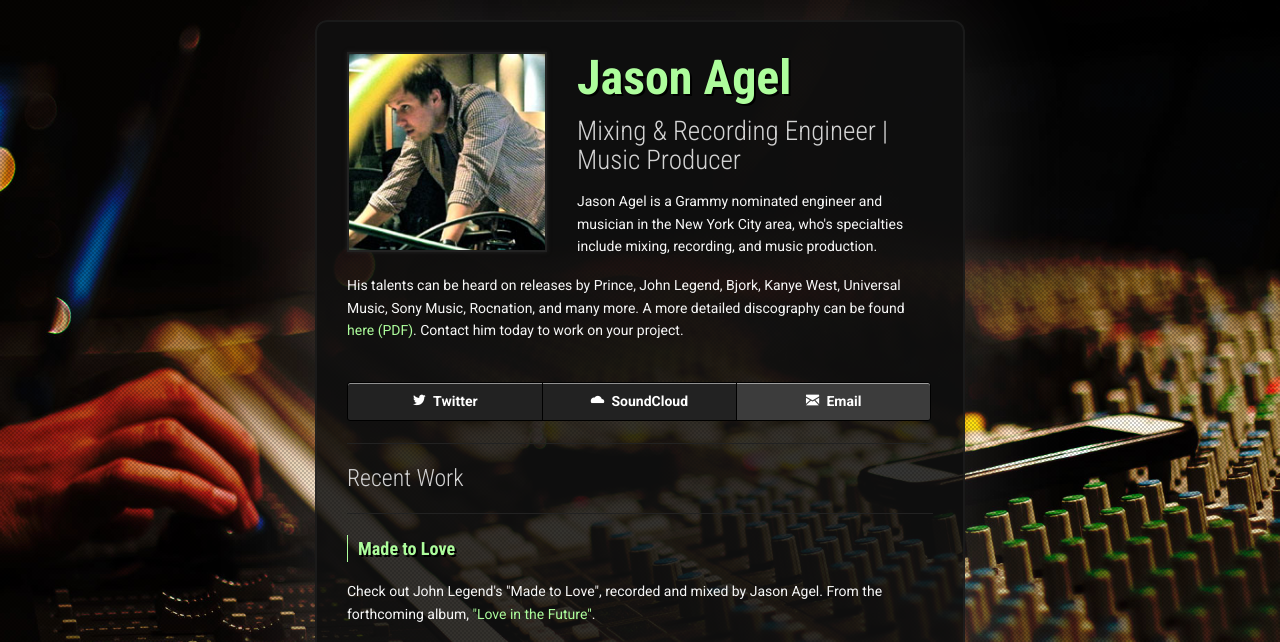
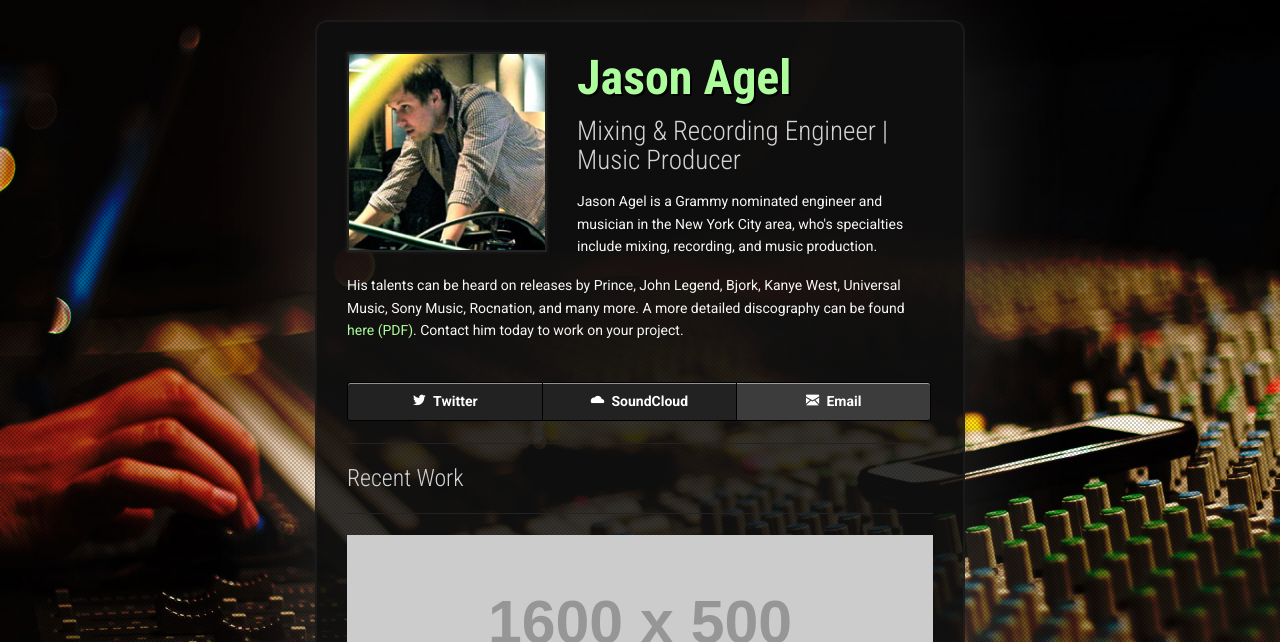
Before and after one commit to thetrickster/jagel-dev, a Jekyll site: the page built from index.html, in a window 1280 px wide. Shown: the top 642 px of the page. Built offline with Jekyll 4.4.1, drawn with Linux system fonts in a browser that asks for light colours; Markdown is read by kramdown in place of the engine named in the settings; grey boxes are pictures that could not be loaded.

Commit message:
adding more work views

```diff
--- a/Gemfile
+++ b/Gemfile
@@ -2,4 +2,6 @@
 
 gem "zurb-foundation", "~> 3.2.5"
 gem "jekyll"
+gem "redcarpet"
+gem "mini_magick"
 gem "rdiscount"
--- a/_config.yml
+++ b/_config.yml
@@ -1,5 +1,9 @@
 name: "Jason Agel"
 cacheVersion: "0017"
+
+author:
+  - name: "Jason Agel"
+  - email: "info@jasonagel.com"
 
 baseurl: "http://jasonagel.chrismatthias.com"
 permalink: pretty
@@ -23,6 +27,54 @@
 analytics:
   - google:
     id: "UA-XXXXXXX-1"
+
+picture:
+  source: media/_fullsize
+  output: generated
+  markup: picturefill
+  presets:
+    # Full width pictures
+    default:
+      ppi: [1, 1.5]
+      attr:
+        class: blog-full
+        itemprop: image
+      source_lrg:
+        media: "(min-width: 40em)"
+        width: 700
+      source_med:
+        media: "(min-width: 30em)"
+        width: 450
+      source_default:
+        width: 350
+        height: 200
+    # Half width pictures
+    half:
+      ppi: [1, 1.5]
+      attr:
+        data-location: "{{location}}"
+        data-active: nil
+      source_lrg:
+        media: "(min-width: 40em)"
+        width: 400
+      source_med:
+        media: "(min-width: 30em)"
+        width: 250
+      source_default:
+        width: 350
+    # Self-set resolution sources. Useful if you don't want a 1:1 image size to dppx ratio.
+    gallery:
+      source_wide_hi:
+        media: "(min-width: 40em) and (min-resolution: 1.5dppx)"
+        width: 900
+        height: 600
+      source_wide:
+        media: "(min-width: 40em)"
+        width: 600
+        height: 400
+      source_default:
+        width: 250
+        height: 250
 
 prose:
   rooturl: '_posts'
--- /dev/null
+++ b/_includes/content/work-items.html
@@ -0,0 +1,24 @@
+{% for item in site.categories.work limit:1000 %}
+<article class='item'>
+{% capture date %}{{ item.date | date: '%B %Y' }}{% endcapture %}
+
+	{% capture ndate %}{{ item.next.date | date: '%B %Y' }}{% endcapture %}
+	{% if item.splash %}
+	  {% if item.splash contains 'http' %}
+	    {% capture url %}{{item.splash}}{% endcapture %}
+	  {% else %}
+	    {% capture url %}{{item.baseurl}}{{item.splash}}{% endcapture %}
+	  {% endif %}
+	  <header class="splash">
+		<a href='{{item.url}}'>
+			<h3 class="heading">{{item.title}}</h3>
+		    <img src='{{url}}' alt='' />
+		</a>
+	  </header>
+	{% else %}
+		<h3 class="heading"><a href='{{item.url}}'>{{item.title}}</a></h3>
+
+	{% endif %}
+
+</article>
+{% endfor %}
--- a/index.html
+++ b/index.html
@@ -19,11 +20,4 @@
 <hr/>
 <h2 class="subheading">Recent Work</h2>
 <hr/>
-<article class="work item">
-	<h3 class="heading">Made to Love</h3>
-	<p>
-		Check out John Legend's "Made to Love", recorded and mixed by Jason Agel.  From the forthcoming album,
-		<a href="//www.johnlegend.com" target="_blank">"Love in the Future"</a>.
-	</p>
-	<iframe width="560" height="315" src="//www.youtube-nocookie.com/embed/nRpjsFcb2uo?rel=0" frameborder="0" allowfullscreen></iframe>
-</article>
+{% include content/work-items.html %}
--- a/javascripts/app.js
+++ b/javascripts/app.js
@@ -1,4 +1,5 @@
 ---
 ---
 ;{% include js/libs/foundation.min.ours.js %}
+{% include js/libs/picturefill.js %}
 {% include js/app.js %}
--- a/stylesheets/styles.css
+++ b/stylesheets/styles.css
@@ -1458,6 +1458,10 @@
 .item .heading { font-size: 130%; margin-bottom: 1em; line-height: 1.5; border-left: 1px solid #adfd9c; padding-left: 10px; }
 @media screen and (max-width: 767px) { .item .heading { font-size: initial; } }
 
+.splash { position: relative; margin-bottom: 1.5em; }
+.item .splash .heading { position: absolute; margin: 0; padding: 0; left: 0; right: 0; bottom: 0; padding: 1em; background: rgba(0, 0, 0, 0.5); }
+.item .splash a { display: block; }
+
 .button { background: #222222; border-color: black; }
 .button:hover { background: #3c3c3c; }
 .button.email { background: #3c3c3c; border-color: black; }
--- a/work.html
+++ b/work.html
@@ -1,6 +1,8 @@
 ---
 layout: default
 section: work
+title: Work
 permalink: /work/
+published: true
 ---
 {% include content/work.html %}
```
Also changed, not shown: other parts of index.html (+1 -0 lines), _includes/content/work-items-full.html (added, +24 -0 lines), _includes/content/work.html (added, +18 -0 lines), _includes/js/libs/picturefill.js (added, +61 -0 lines), _posts/work/2013-08-01-Made-To-Love.md (+0 -2 lines), atom.xml (added, +26 -0 lines), sass/styles.scss (+24 -0 lines), sitemap.xml (added, +33 -0 lines), stylesheets/app.css (+30 -30 lines), Gemfile.lock, 2 other files.
